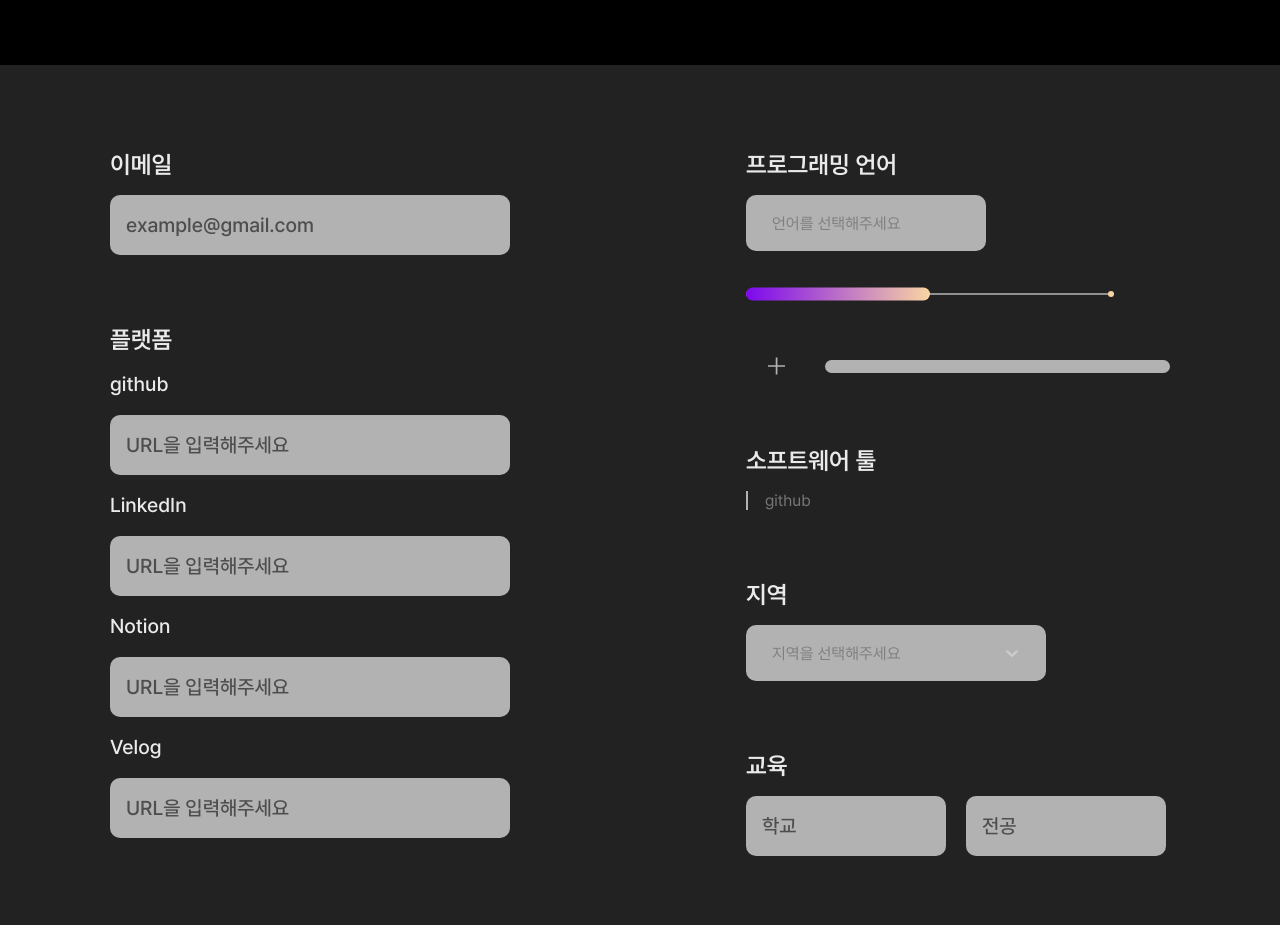
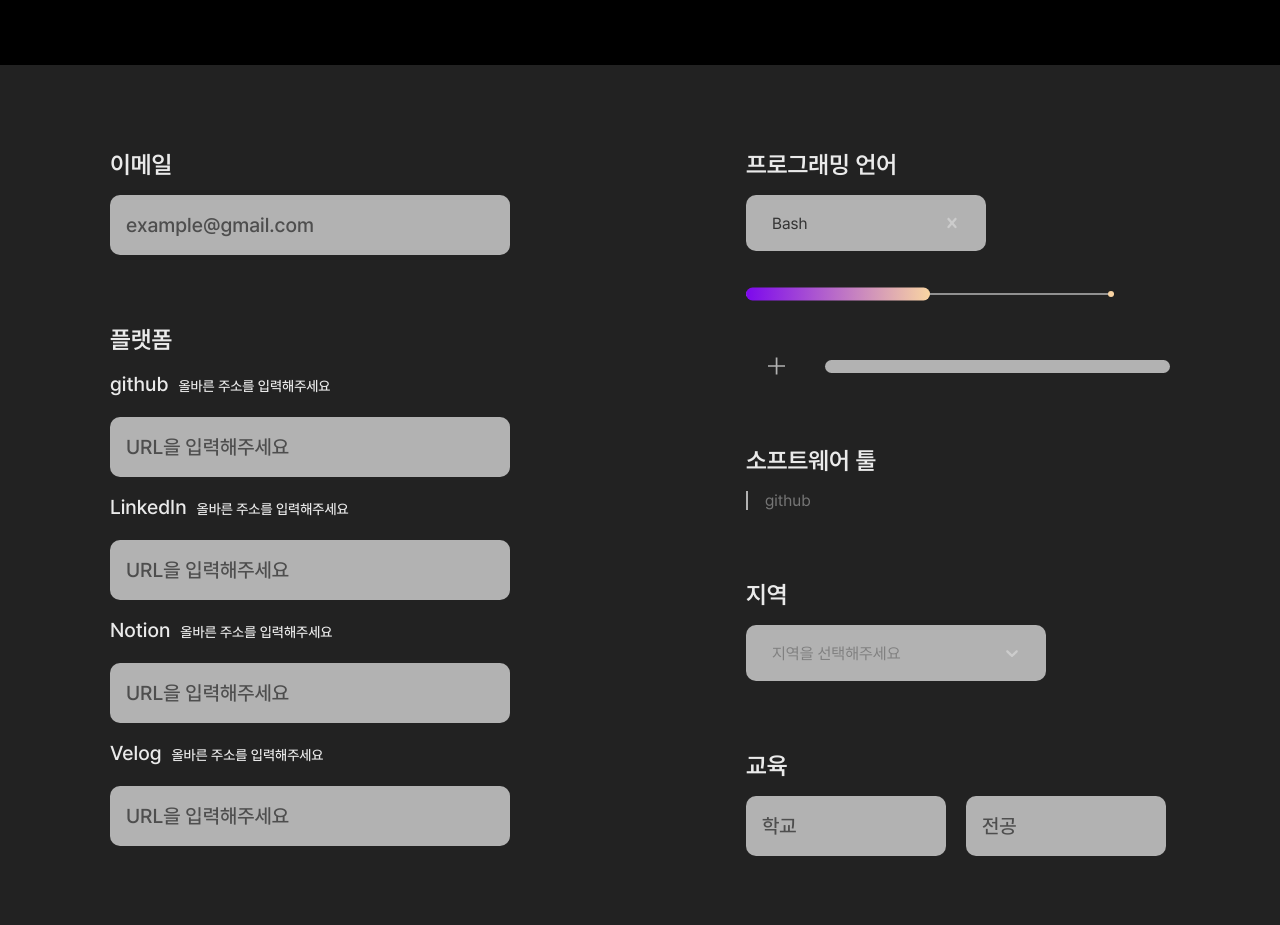
Before and after one commit to gnfnfnr/LetsGitIt, a React (Create React App) app in the folder src/main/resources/frontend/: page /mypage/edit in a window 1280 px wide. Shown: the top 925 px of the page. Built offline with nearby package versions, Linux system fonts and the light colour scheme.

Commit message:
refactor: classify files according to purpose

```diff
--- a/src/main/resources/frontend/src/pages/Applications.tsx
+++ b/src/main/resources/frontend/src/pages/mail/Applications.tsx
@@ -1,7 +1,7 @@
 import React, { Dispatch, SetStateAction } from "react";
 import { useOutletContext } from "react-router-dom";
 import styled from "styled-components";
-import CheckButton from "../components/CheckButton";
+import CheckButton from "../../components/CheckButton";
 
 const ApplicationsBox = styled.main`
   color: var(--color-sub-1);
--- a/src/main/resources/frontend/src/pages/Chatting.tsx
+++ b/src/main/resources/frontend/src/pages/mail/Chatting.tsx
@@ -1,7 +1,7 @@
 import React, { useEffect, useState } from "react";
 import { useParams } from "react-router-dom";
 import styled from "styled-components";
-import chatData from "../resource/chatData.json";
+import chatData from "../../resource/chatData.json";
 
 const ChattingBox = styled.section`
   position: fixed;
--- a/src/main/resources/frontend/src/pages/Messages.tsx
+++ b/src/main/resources/frontend/src/pages/mail/Messages.tsx
@@ -1,7 +1,7 @@
 import React, { Dispatch, SetStateAction, useEffect, useState } from "react";
 import styled from "styled-components";
 import { Outlet, useNavigate, useOutletContext } from "react-router-dom";
-import CheckButton from "../components/CheckButton";
+import CheckButton from "../../components/CheckButton";
 
 const MessagesMain = styled.main`
   color: var(--color-sub-1);
--- a/src/main/resources/frontend/src/pages/Received.tsx
+++ b/src/main/resources/frontend/src/pages/mail/Received.tsx
@@ -2,9 +2,9 @@ import React, { useEffect, useState } from "react";
 import { NavLink, useLocation } from "react-router-dom";
 import { Outlet } from "react-router-dom";
 import styled from "styled-components";
-import messagesData from "../resource/messagesData.json";
-import applicationData from "../resource/applicationData.json";
-import CheckButton from "../components/CheckButton";
+import messagesData from "../../resource/messagesData.json";
+import applicationData from "../../resource/applicationData.json";
+import CheckButton from "../../components/CheckButton";
 
 const ReceivedHeader = styled.header`
   max-width: var(--width-max);
--- a/src/main/resources/frontend/src/pages/EditProfile.tsx
+++ b/src/main/resources/frontend/src/pages/profile/EditProfile.tsx
@@ -1,8 +1,8 @@
 import React, { useEffect, useRef, useState } from "react";
 import styled from "styled-components";
 import Select from "react-select";
-import regionData from "../resource/regionData.json";
-import SelectLanguage from "../components/SelectLanguage";
+import regionData from "../../resource/regionData.json";
+import SelectLanguage from "./SelectLanguage";
 
 const EditProfileBox = styled.div`
   max-width: 1280px;
@@ -195,6 +195,16 @@ const BorderInput = styled.input`
   width: 100%;
 `;
 
+const WarnInput = styled.span`
+  font-size: 14px;
+  margin-left: 10px;
+`;
+
+const CountInput = styled.span`
+  font-size: 14px;
+  float: right;
+`;
+
 export default function EditProfile() {
   const [emailInput, setEmailInput] = useState("");
   const [platformInputs, setPlatformInputs] = useState([
@@ -206,7 +216,7 @@ export default function EditProfile() {
   const [introInput, setIntroInput] = useState("");
   const [languages, setLanguages] = useState([
     {
-      name: { value: "", label: "" },
+      name: { value: "Bash", label: "Bash" },
       range: "50",
       index: 0,
     },
@@ -217,9 +227,12 @@ export default function EditProfile() {
   const [career, setCareer] = useState([{ start: "", end: "" }]);
   const [isClearable, setIsClearable] = useState(true);
   const toolRef = useRef<null[] | HTMLInputElement[]>([]);
+  const regex = /^http[s]?:\/\/([\S]{3,})/i;
+  const maxInput = 500;
   useEffect(() => {
     toolRef.current[toolRef.current.length - 1]?.focus();
   }, [tools.length]);
+
   return (
     <EditProfileBox>
       <EditProfileInputs>
@@ -239,33 +252,49 @@ export default function EditProfile() {
             <InputsDetialList>
               {platformInputs.map(({ site, input }) => (
                 <InputDetailItem key={site}>
-                  <label htmlFor={site}>{site}</label>
+                  <label htmlFor={site}>
+                    {site}
+                    {!regex.test(input) && (
+                      <WarnInput>올바른 주소를 입력해주세요</WarnInput>
+                    )}
+                  </label>
                   <BasicInput
                     type="text"
                     placeholder="URL을 입력해주세요"
                     id={site}
                     value={input}
-                    onChange={(event) =>
+                    onChange={(event) => {
                       setPlatformInputs(
                         platformInputs.map((el) => ({
                           site: el.site,
                           input:
                             site === el.site ? event.target.value : el.input,
                         }))
-                      )
-                    }
+                      );
+                    }}
                   />
                 </InputDetailItem>
               ))}
             </InputsDetialList>
           </InputItem>
           <InputItem>
-            <label htmlFor="introduce">소개글</label>
-            {/* <span>1/1000 자</span> */}
+            <label htmlFor="introduce">
+              소개글
+              <CountInput>
+                {/* introInput.replace(/[\0-\x7f]|([0-\u07ff]|(.))/g, "$&$1$2").length */}
+                {introInput.length} / {maxInput} 자
+              </CountInput>
+            </label>
             <LargeInput
               id="introduce"
               value={introInput}
-              onChange={(event) => setIntroInput(event.target.value)}
+              onChange={(event) =>
+                setIntroInput(
+                  introInput.length > maxInput - 1
+                    ? event.target.value.substring(0, maxInput)
+                    : event.target.value
+                )
+              }
             />
           </InputItem>
         </InputsList>
@@ -319,12 +348,14 @@ export default function EditProfile() {
             <MultiInputBox>
               {tools.map((tool, index) => (
                 <BorderInput
+                  key={`tools${index}`}
                   ref={(el) => (toolRef.current[index] = el)}
                   placeholder="github"
                   value={tool}
                   onChange={(event) =>
                     setTools(
                       tools.map((el, idx) => {
+                        console.log(el);
                         return index === idx ? event.target.value : el;
                       })
                     )
--- a/src/main/resources/frontend/src/components/SelectLanguage.tsx
+++ b/src/main/resources/frontend/src/pages/profile/SelectLanguage.tsx
@@ -1,7 +1,7 @@
-import React, { Dispatch, SetStateAction, useState } from "react";
+import React, { Dispatch, SetStateAction, useEffect, useState } from "react";
 import styled from "styled-components";
 import Select from "react-select";
-import languageData from "../resource/languageData.json";
+import languageData from "../../resource/languageData.json";
 
 const CustomSelect = styled(Select)`
   & .select__control {
@@ -160,8 +160,17 @@ export default function SelectLanguage({
   languages,
   setLanguages,
 }: Language) {
-  const [isClearable, setIsClearable] = useState(true);
-
+  const [fullData, setFullData] = useState<any[]>(languageData);
+  useEffect(() => {
+    const disabled = languages.map(({ name }) => name.label);
+    setFullData(
+      fullData.map((el) =>
+        disabled.includes(el.label)
+          ? { ...el, isDisabled: true }
+          : { ...el, isDisabled: false }
+      )
+    );
+  }, [languages]);
   return (
     <>
       <CustomSelect
@@ -177,14 +186,14 @@ export default function SelectLanguage({
         })}
         className="basic-single"
         classNamePrefix="select"
-        isClearable={isClearable}
+        isClearable={true}
         name="color"
         defaultValue={
-          Object.keys(!languages[locate].name).length
+          Object.keys(languages[locate].name).length
             ? languages[locate].name
             : null
         }
-        options={languageData}
+        options={fullData}
         placeholder="언어를 선택해주세요"
         onChange={(op: any) =>
           setLanguages(
@@ -192,7 +201,7 @@ export default function SelectLanguage({
               locate === el.index
                 ? {
                     index: el.index,
-                    name: op,
+                    name: { ...op },
                     range: el.range,
                   }
                 : el
```
Also changed, not shown: src/main/resources/frontend/src/App.tsx (+5 -5 lines).
